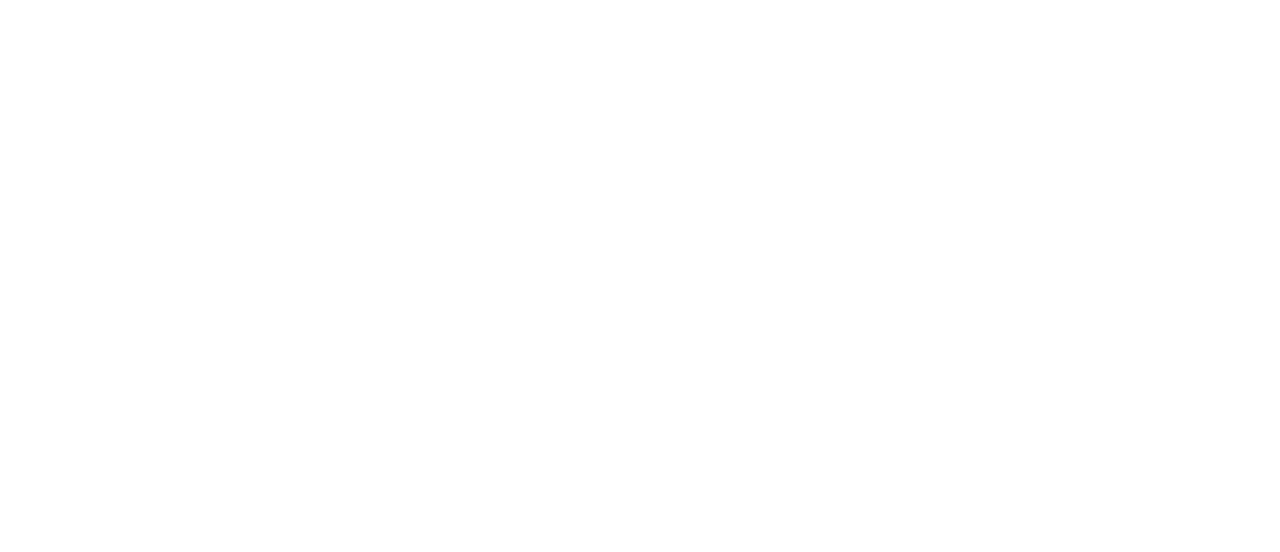
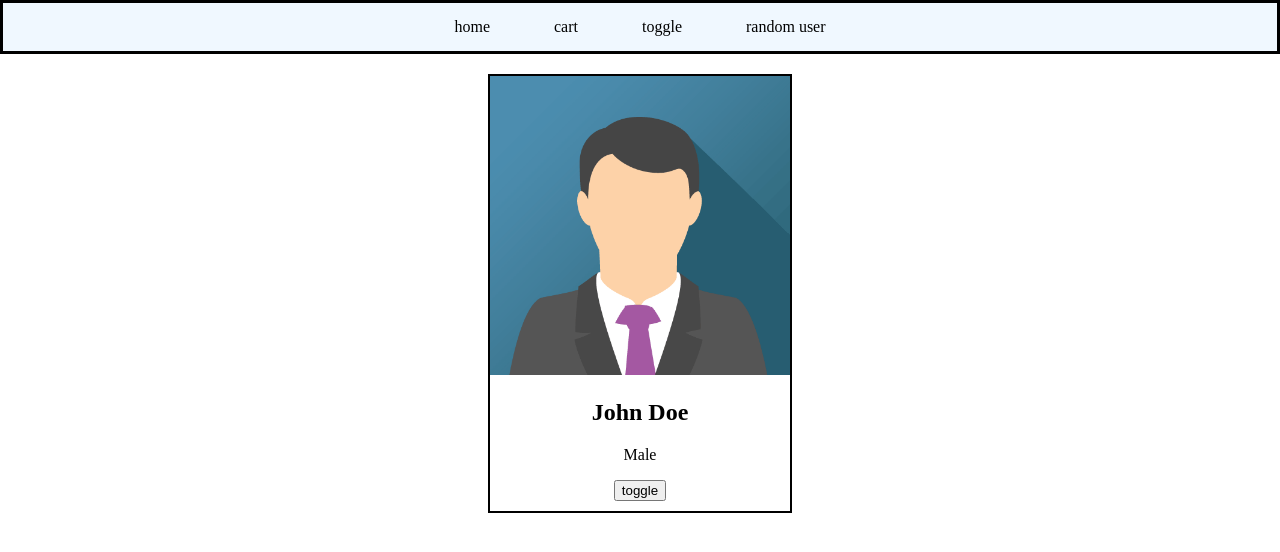
Before and after one commit to Chandrika-0428/AutoSuggest, a website: page frontend/pages/toggle.html in a window 1280 px wide. Drawn offline with Linux system fonts and the light colour scheme.

Commit message:
toggle working

```diff
--- a/frontend/css/index.css
+++ b/frontend/css/index.css
@@ -50,6 +50,8 @@ body{
 
 .card img{
     width:100%;
-
+}
+.card button{
+    margin-bottom: 10px;
 
 }
--- /dev/null
+++ b/frontend/js/toggle.js
@@ -0,0 +1,27 @@
+var users = [
+    {
+        "name": "John Doe",
+        "gender": "Male",
+        "image": "../images/john.png"
+    },
+    {
+        "name": "Jane Smith",
+        "gender": "Female",
+        "image": "../images/jane.png"
+    }
+
+]
+var currentID = 0;
+
+function toggle(){
+    //function used to toggle between two or more users.
+    currentID = (currentID + 1) % users.length;
+    var user = users[currentID];
+
+    //to render the user details
+    document.getElementById("user-image").src = user.image;
+    document.getElementById("user-name").textContent = user.name;
+    document.getElementById("user-gender").textContent = user.gender;
+
+
+}
--- a/frontend/pages/toggle.html
+++ b/frontend/pages/toggle.html
@@ -0,0 +1,28 @@
+<!DOCTYPE html>
+<html lang="en">
+<head>
+    <meta charset="UTF-8">
+    <meta name="viewport" content="width=device-width, initial-scale=1.0">
+    <title>AutoSuggest</title>
+    <link rel="stylesheet" href="../css/index.css">
+</head>
+<body>
+    <div class ="navbar">
+        <a href="/">home</a>
+        <a href="/pages/cart.html">cart</a>
+        <a href="/pages/toggle.html">toggle</a>
+        <a href="">random user</a>
+    </div>
+
+    <div class = "card">
+        <img id ="user-image"src="../images/john.png" alt="image here">
+        <h2 id = "user-name">John Doe</h2>
+        <p id = "user-gender">Male</p>
+        <button onclick = "toggle()">toggle</button>
+    </div>
+
+
+    <script src="../js/index.js"></script>
+    <script src="../js/toggle.js"></script>
+</body>
+</html>
```
Also changed, not shown: frontend/index.html (+2 -2 lines), frontend/pages/cart.html (+1 -1 lines), frontend/images/jane.png (added).
